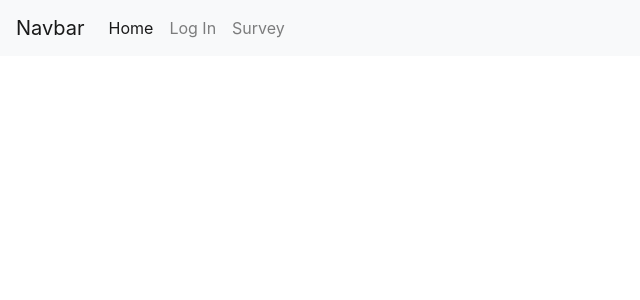
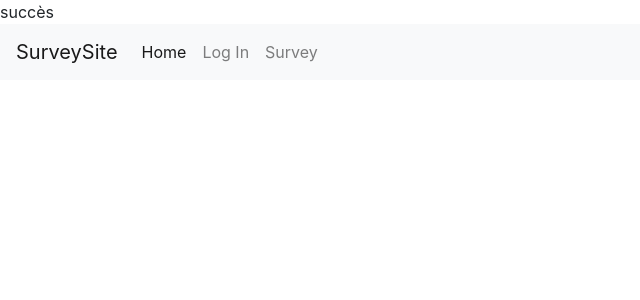
Before and after one commit to Bakabruh/rendu-poo, a PHP site: page / in a window 1280 px wide. Shown: the top 300 px of the page, without its empty margins (0-640 px from the left). Run offline with PHP 8.4, Linux system fonts and the light colour scheme.

Commit message:
:art: fixed small stuff

```diff
--- a/App/Controller/DefaultController.php
+++ b/App/Controller/DefaultController.php
@@ -6,6 +6,9 @@ class DefaultController {
 
     public function homeIndex()
     {
+        echo "succès";
+
+
         require ROOT."/App/View/homeIndex.php";
     }
 
--- a/App/View/homeIndex.php
+++ b/App/View/homeIndex.php
@@ -2,26 +2,4 @@
 
 use App\Controller\DefaultController;
 
-require ROOT."/bootstraplink.html";
-
-?>
-
-<nav class="navbar navbar-expand-lg navbar-light bg-light">
-  <a class="navbar-brand" href="#">Navbar</a>
-  <button class="navbar-toggler" type="button" data-toggle="collapse" data-target="#navbarNav" aria-controls="navbarNav" aria-expanded="false" aria-label="Toggle navigation">
-    <span class="navbar-toggler-icon"></span>
-  </button>
-  <div class="collapse navbar-collapse" id="navbarNav">
-    <ul class="navbar-nav">
-      <li class="nav-item active">
-        <a class="nav-link" href="#">Home<span class="sr-only">(current)</span></a>
-      </li>
-      <li class="nav-item">
-        <a class="nav-link" href="#">Log In</a>
-      </li>
-      <li class="nav-item">
-        <a class="nav-link" href="#">Survey</a>
-      </li>
-    </ul>
-  </div>
-</nav>
+require ROOT."/commons.php";
--- a/App/View/userCreateView.php
+++ b/App/View/userCreateView.php
@@ -2,7 +2,7 @@
 
 use App\Controller\UserController;
 
-include ROOT."/bootstraplink.html"; ?>
+require ROOT."/commons.php"; ?>
 
 
 <form action="" method="POST">
--- a/Core/Database.php
+++ b/Core/Database.php
@@ -37,8 +37,6 @@ class Database{
     public function prepare(string $statement, array $data = array())
     {
 
-        var_dump($this->pdo);
-        // die();
         $prepare = $this->pdo->prepare($statement);
         $prepare->execute($data);
     }
--- a/bootstraplink.html
+++ /dev/null
@@ -1,3 +0,0 @@
-<link rel="stylesheet" href="https://cdn.jsdelivr.net/npm/bootstrap@4.5.3/dist/css/bootstrap.min.css" crossorigin="anonymous">
-<script src="https://code.jquery.com/jquery-3.5.1.slim.min.js" crossorigin="anonymous"></script>
-<script src="https://cdn.jsdelivr.net/npm/bootstrap@4.5.3/dist/js/bootstrap.bundle.min.js" crossorigin="anonymous"></script>
--- /dev/null
+++ b/commons.php
@@ -0,0 +1,23 @@
+<link rel="stylesheet" href="https://cdn.jsdelivr.net/npm/bootstrap@4.5.3/dist/css/bootstrap.min.css" crossorigin="anonymous">
+<script src="https://code.jquery.com/jquery-3.5.1.slim.min.js" crossorigin="anonymous"></script>
+<script src="https://cdn.jsdelivr.net/npm/bootstrap@4.5.3/dist/js/bootstrap.bundle.min.js" crossorigin="anonymous"></script>
+
+<nav class="navbar navbar-expand-lg navbar-light bg-light">
+  <a class="navbar-brand" href="#">SurveySite</a>
+  <button class="navbar-toggler" type="button" data-toggle="collapse" data-target="#navbarNav" aria-controls="navbarNav" aria-expanded="false" aria-label="Toggle navigation">
+    <span class="navbar-toggler-icon"></span>
+  </button>
+  <div class="collapse navbar-collapse" id="navbarNav">
+    <ul class="navbar-nav">
+      <li class="nav-item active">
+         <a class="nav-link" href="#">Home<!--<span class="sr-only">(current)</span> --></a>
+      </li>
+      <li class="nav-item">
+        <a class="nav-link" href="?page=create-user">Log In</a>
+      </li>
+      <li class="nav-item">
+        <a class="nav-link" href="#">Survey</a>
+      </li>
+    </ul>
+  </div>
+</nav>
--- a/router.php
+++ b/router.php
@@ -14,6 +14,11 @@ if(array_key_exists("page", $_GET)){
             $controller = new UserController();
             $controller->userIndex();
             break;
+
+        case 'home' :
+            $controller = new DefaultController();
+            $controller->homeIndex();
+            break;
         default:
             # code...
             break;
```
Also changed, not shown: App/Controller/UserController.php (+1 -12 lines), 1 other file.
